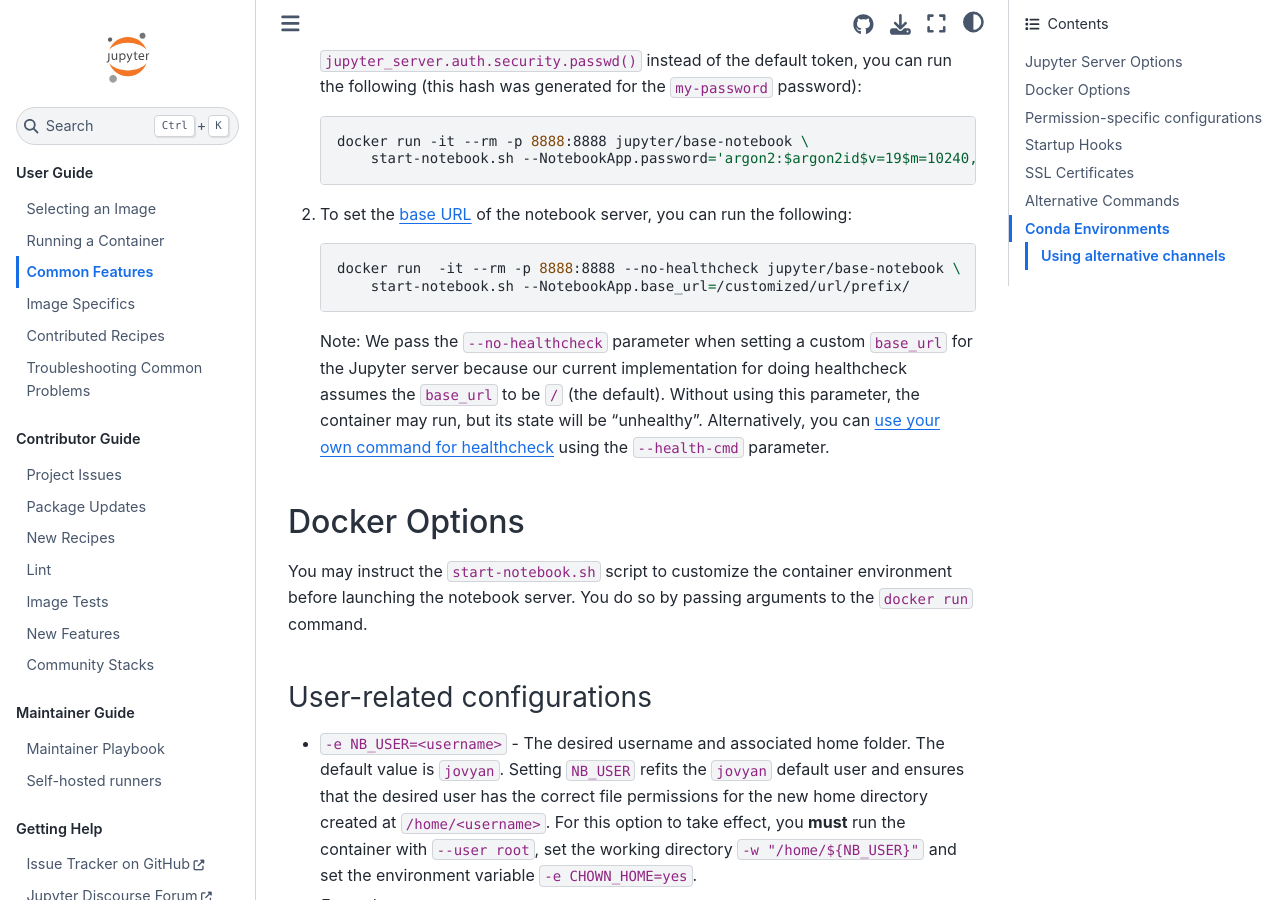
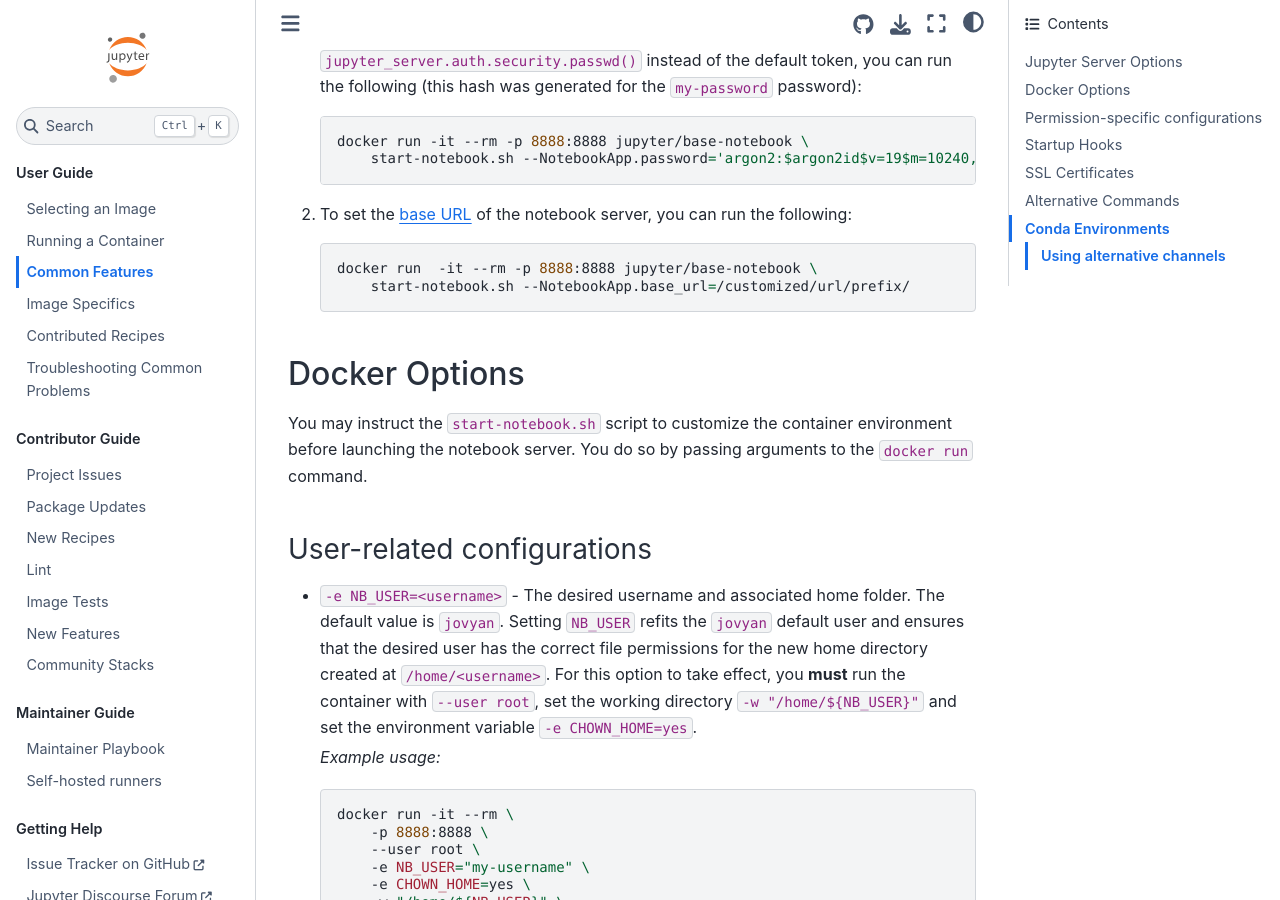
Before and after one commit to jupyter/docker-stacks, a Sphinx documentation site: the page built from docs/using/common.md, in a window 1280 px wide and 900 px high, scrolled down 486 px. Built offline with Sphinx 7.4.7 and the Sphinx Book theme 1.1.4, drawn with Linux system fonts in a browser that asks for light colours.

Commit message:
Remove unrelevant information about healthcheck

````diff
--- a/docs/using/common.md
+++ b/docs/using/common.md
@@ -22,15 +22,9 @@
 2. To set the [base URL](https://jupyter-server.readthedocs.io/en/latest/operators/public-server.html#running-the-notebook-with-a-customized-url-prefix) of the notebook server, you can run the following:
 
    ```bash
-   docker run  -it --rm -p 8888:8888 --no-healthcheck jupyter/base-notebook \
+   docker run  -it --rm -p 8888:8888 jupyter/base-notebook \
        start-notebook.sh --NotebookApp.base_url=/customized/url/prefix/
    ```
-
-   Note: We pass the `--no-healthcheck` parameter when setting a custom `base_url` for the Jupyter server
-   because our current implementation for doing healthcheck assumes the `base_url` to be `/` (the default).
-   Without using this parameter, the container may run, but its state will be "unhealthy".
-   Alternatively, you can [use your own command for healthcheck](https://docs.docker.com/engine/reference/run/#healthcheck)
-   using the `--health-cmd` parameter.
 
 ## Docker Options
 
````
